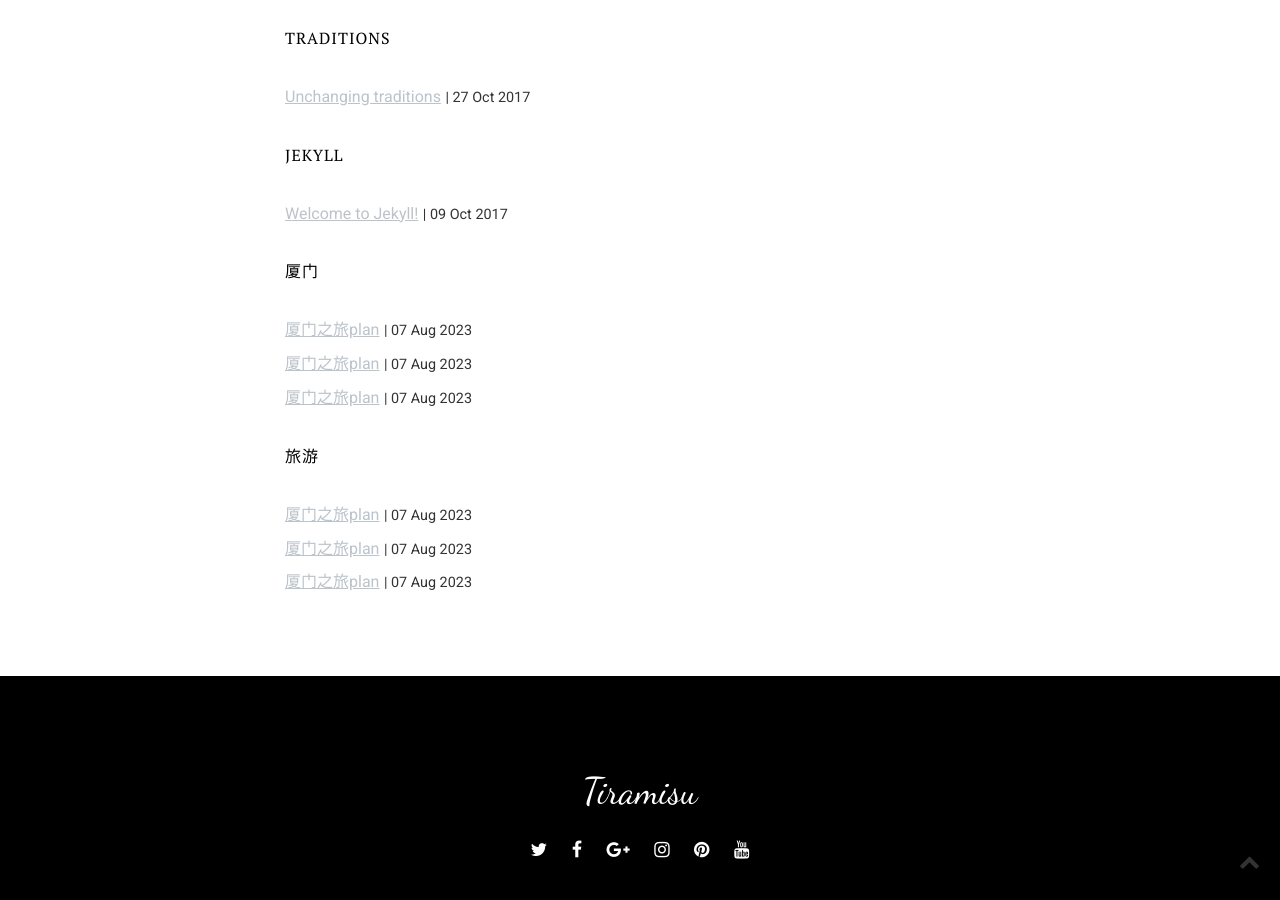
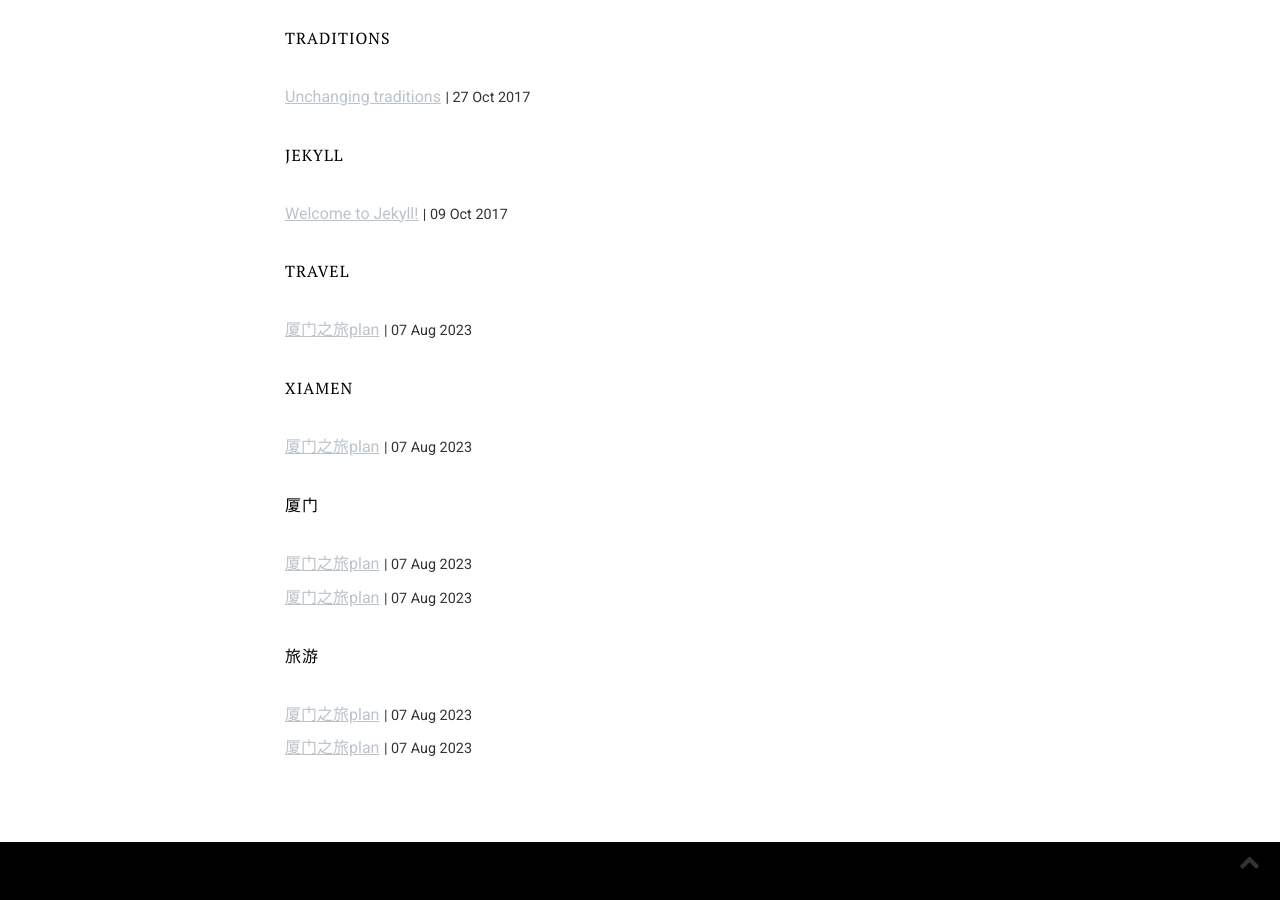
Before and after one commit to 2434666290/2434666290.github.io, a Jekyll site: the page built from tags.html, in a window 1280 px wide and 900 px high, scrolled down 2635 px. Built offline with Jekyll 4.4.1, drawn with Linux system fonts in a browser that asks for light colours; some of the changed text lies outside the part shown.

Commit message:
Update 2023-08-07-厦门之旅plan.markdown

```diff
--- a/_posts/2023-08-07-厦门之旅plan.markdown
+++ b/_posts/2023-08-07-厦门之旅plan.markdown
@@ -3,7 +3,7 @@ layout: post
 title: 厦门之旅plan
 date: 2023-08-07 10:11:50 +0300
 img: 22.jpg
-tags: [厦门, 旅游]
+tags: [xiamen, travel]
 author: Li Haopeng
 ---
 
```
